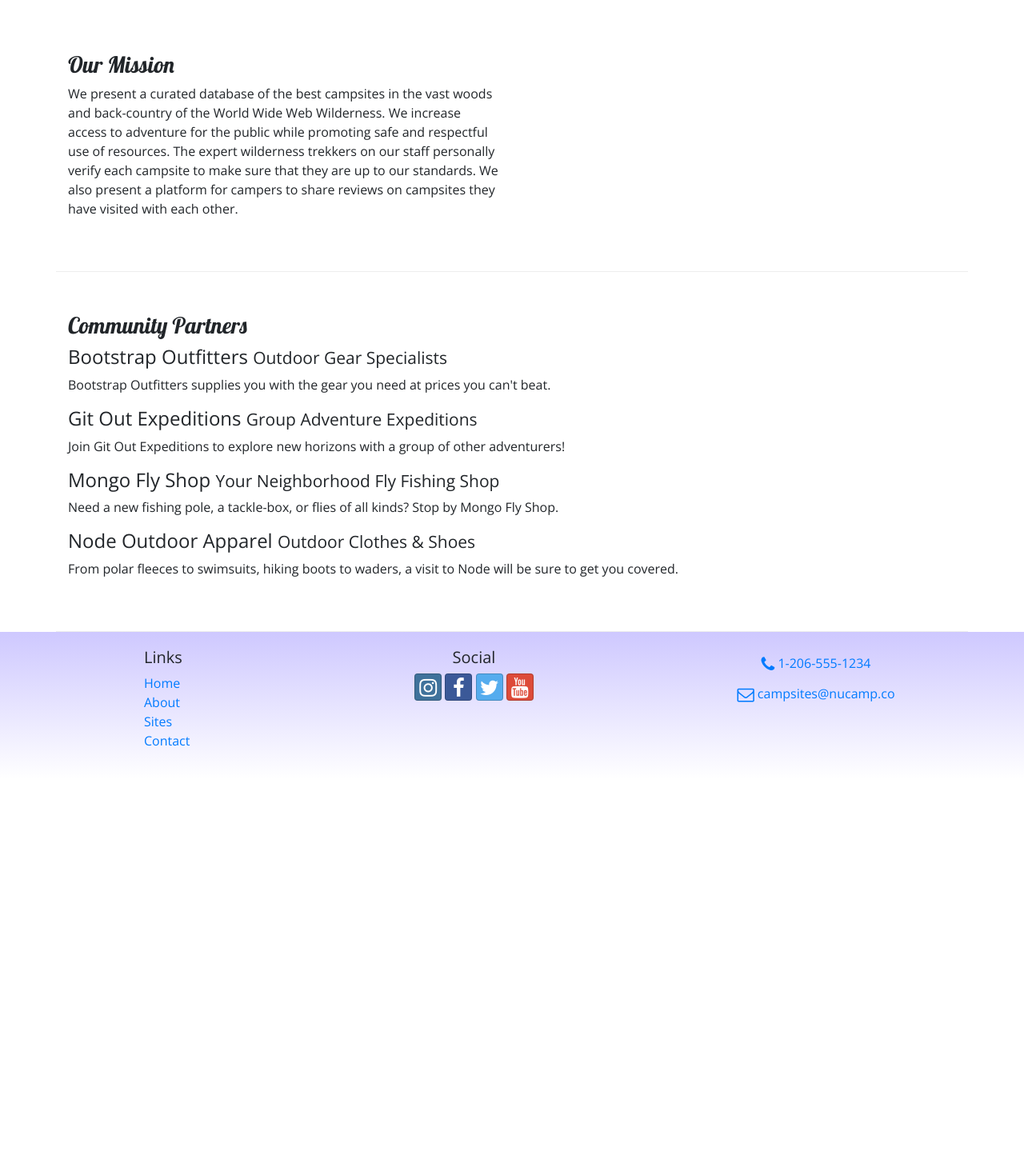
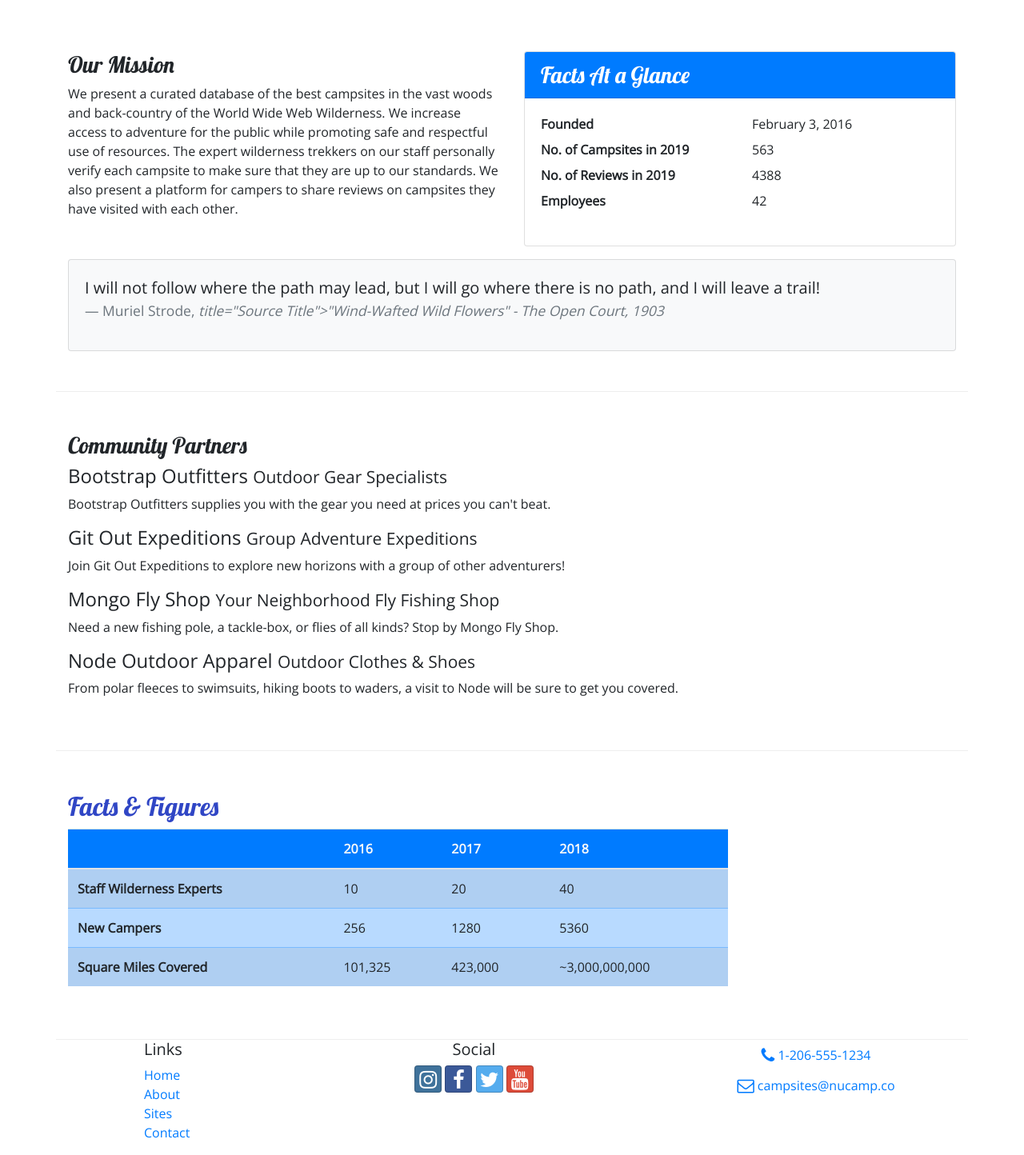
Before and after one commit to MYTHICxatnys/laughing-tribble, a website: page aboutus.html in a window 1280 px wide. Shown: the part 340-1784 px from the top of the page at 80% size. Before the commit the page ends 1314 px from the top, so only its background shows below. Drawn offline with nearby package versions, Linux system fonts and the light colour scheme.

Commit message:
Tables and Cards added to aboutus.html

```diff
--- a/aboutus.html
+++ b/aboutus.html
@@ -73,6 +73,56 @@
                 <h3>Our Mission</h3>
                 <p>We present a curated database of the best campsites in the vast woods and back-country of the World Wide Web Wilderness. We increase access to adventure for the public while promoting safe and respectful use of resources. The expert wilderness trekkers on our staff personally verify each campsite to make sure that they are up to our standards. We also present a platform for campers to share reviews on campsites they have visited with each other.</p>
             </div>
+            <div class="col-sm-6">
+                <div class="card">
+                    <h3 class="card-header bg-primary text-white">
+                        Facts At a Glance
+                    </h3>
+                    <div class="card-body">
+                        <dl class="row">
+                            <dt class="col-6">
+                                Founded
+                            </dt>
+                            <dd class="col-6">
+                                February 3, 2016
+                            </dd>
+                            <dt class="col-6">
+                                No. of Campsites in 2019
+                            </dt>
+                            <dd class="col-6">
+                                563
+                            </dd>
+                            <dt class="col-6">
+                                No. of Reviews in 2019
+                            </dt>
+                            <dd class="col-6">
+                                4388
+                            </dd>
+                            <dt class="col-6">
+                                Employees
+                            </dt>
+                            <dd class="col-6">
+                                42
+                            </dd>
+                        </dl>
+                    </div>
+                </div>
+            </div>
+            <div class="col">
+                <div class="card bg-light mt-3">
+                    <blockquote class="blockquote card-body">
+                        <p class="mb-0" >
+                            I will not follow where the path may lead, but I will go where there is no path, and I will leave a trail!
+                        </p>
+                        <footer class="blockquote-footer" >Muriel Strode,
+                            <cite>
+                                title="Source Title">"Wind-Wafted Wild Flowers" -
+                                The Open Court, 1903
+                            </cite>
+                        </footer>
+                    </blockquote>
+                </div>
+            </div>
         </div>
 
         <div class="row row-content">
@@ -88,9 +138,48 @@
                 <p class="d-none d-sm-block">From polar fleeces to swimsuits, hiking boots to waders, a visit to Node will be sure to get you covered.</p>
             </div>
         </div>
+
+        <div class="row row-content">
+            <div class="col-sm-9">
+                <h2>Facts &amp; Figures</h2>
+                <div class="table-responsive">
+                    <table class="table table-striped">
+                        <thead>
+                            <tr class="bg-primary text-light">
+                                <th></th>
+                                <th>2016</th>
+                                <th>2017</th>
+                                <th>2018</th>
+                            </tr>
+                        </thead>
+                        <tbody class="table-primary">
+                            <tr>
+                                <th>Staff Wilderness Experts</th>
+                                <td> 10</td>
+                                <td> 20</td>
+                                <td> 40</td>
+                            </tr>
+                            <tr>
+                                <th>New Campers</th>
+                                <td> 256</td>
+                                <td> 1280</td>
+                                <td> 5360</td>
+                            </tr>
+                            <tr>
+                                <th>Square Miles Covered</th>
+                                <td> 101,325</td>
+                                <td> 423,000</td>
+                                <td> ~3,000,000,000</td>
+                            </tr>
+                        </tbody>
+                    </table>
+                </div>
+            </div>
+        </div>
+
     </div>
 
-    <footer>
+    <footer class="site-footer">
         <div class="container">
             <div class="row">
                 <div class="col-4 col-sm-2 offset-1">
--- a/css/styles.css
+++ b/css/styles.css
@@ -14,7 +14,7 @@ header h2 {
     color: #cec8ff;
 }
 
-footer {
+site-footer {
     background-image: linear-gradient(#cec8ff, white);
     padding: 20px 0;
 }
```
Also changed, not shown: contactus.html (+1 -1 lines), index.html (+1 -1 lines).
